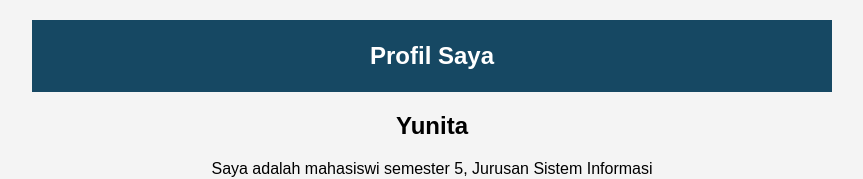
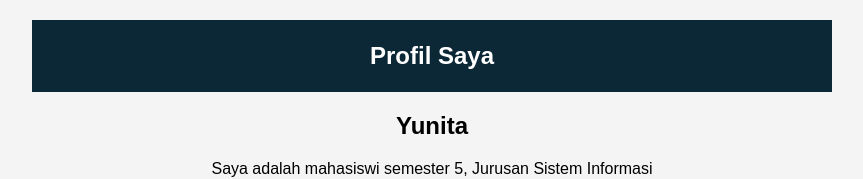
Before and after one commit to Yunita4/laporan6, a plain HTML site: page index.html in a window 1280 px wide. Shown: the top 179 px of the page, without its empty margins (208-1071 px from the left). Drawn offline with Linux system fonts and the light colour scheme.

Commit message:
commit 4 mengubah warna pada style css

```diff
--- a/style.css
+++ b/style.css
@@ -12,7 +12,7 @@ body {
   }
 
   header {
-    background-color: #164863;
+    background-color: #0c2836;
     color: #fff;
     text-align: center;
     padding: 2px;
```
